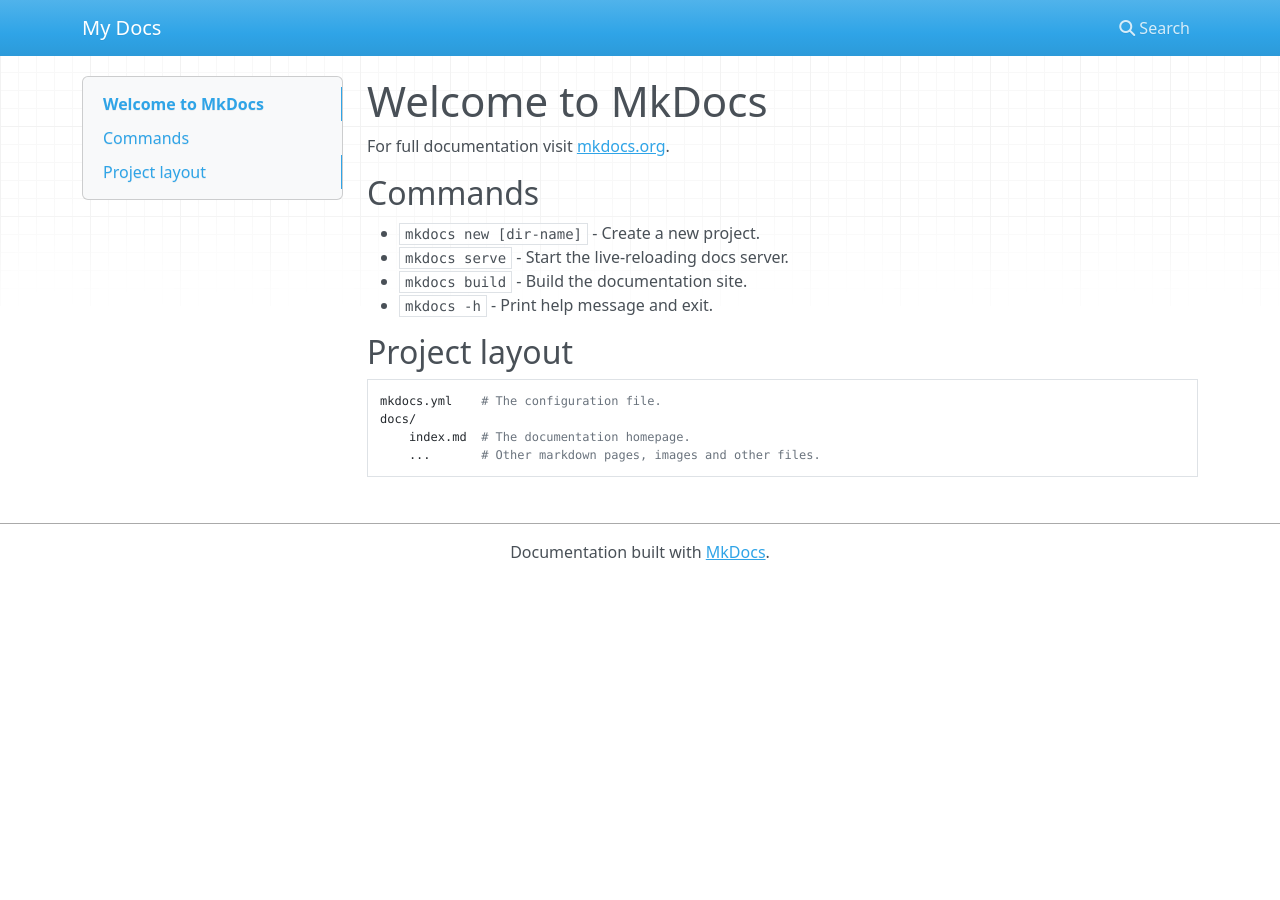
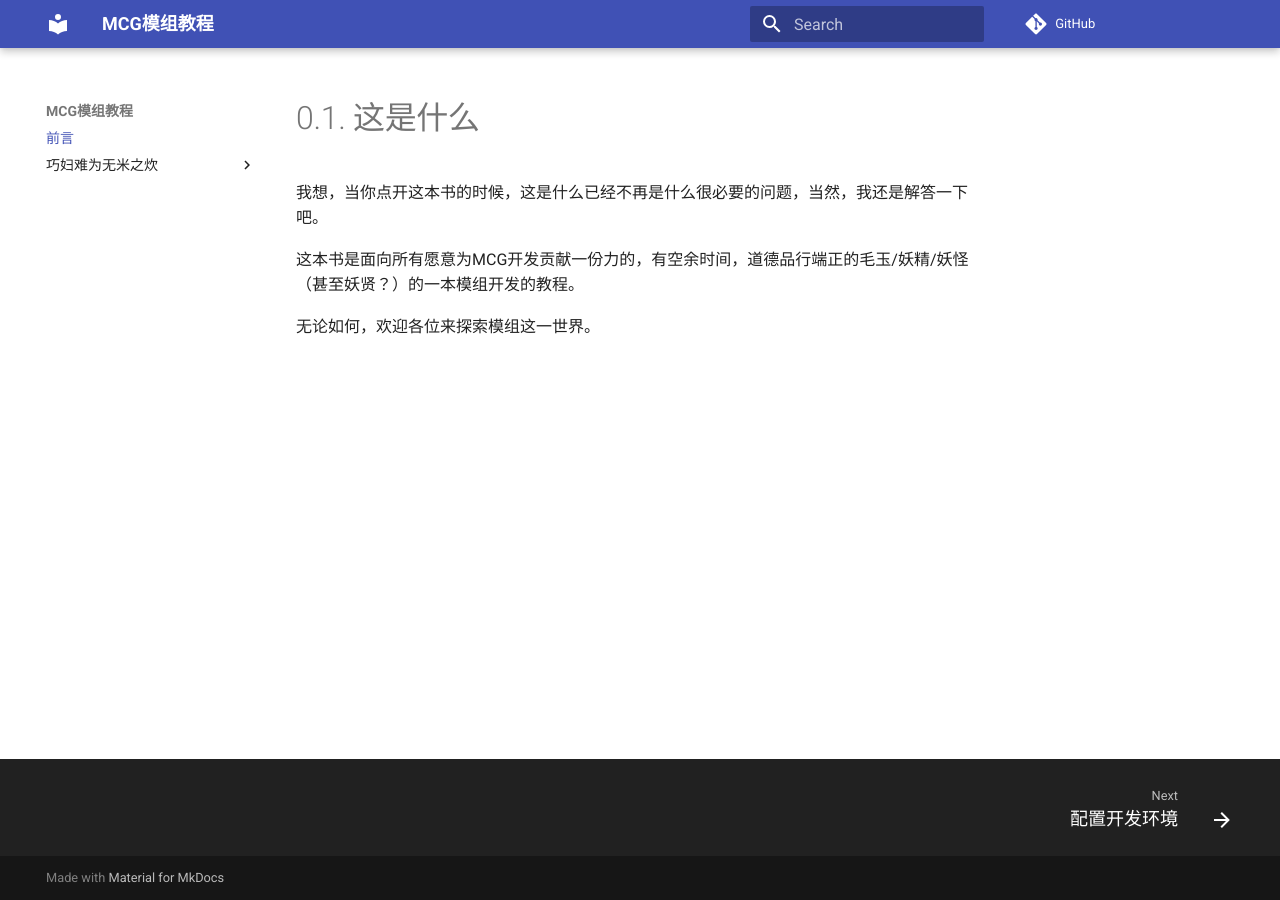
Before and after one commit to MineCraftGensoukyo/ModdingTutorial, an MkDocs documentation site: the page built from docs/index.md, in a window 1280 px wide. Built offline with MkDocs 1.6.1 and Material for MkDocs 9.7.7, drawn with Linux system fonts in a browser that asks for light colours; nearby versions of some CDN libraries; comment, search, counter and statistics services are not loaded.

Commit message:
编写前言以及其它部分内容

```diff
--- a/docs/index.md
+++ b/docs/index.md
@@ -1,17 +1,6 @@
-# Welcome to MkDocs
+# 0.1. 这是什么
+我想，当你点开这本书的时候，这是什么已经不再是什么很必要的问题，当然，我还是解答一下吧。
 
-For full documentation visit [mkdocs.org](https://www.mkdocs.org).
+这本书是面向所有愿意为MCG开发贡献一份力的，有空余时间，道德品行端正的毛玉/妖精/妖怪（甚至妖贤？）的一本模组开发的教程。
 
-## Commands
-
-* `mkdocs new [dir-name]` - Create a new project.
-* `mkdocs serve` - Start the live-reloading docs server.
-* `mkdocs build` - Build the documentation site.
-* `mkdocs -h` - Print help message and exit.
-
-## Project layout
-
-    mkdocs.yml    # The configuration file.
-    docs/
-        index.md  # The documentation homepage.
-        ...       # Other markdown pages, images and other files.
+无论如何，欢迎各位来探索模组这一世界。
--- a/mkdocs.yml
+++ b/mkdocs.yml
@@ -1 +1,13 @@
-site_name: My Docs
+site_name: MCG模组教程
+theme:
+  name: material
+  features:
+    - navigation.footer
+    - navigation.indexes
+repo_url: https://github.com/MineCraftGensoukyo/ModdingTutorial
+
+nav:
+  - 前言: index.md
+  - 巧妇难为无米之炊:
+      - 配置开发环境: build-environment/building.md
+      - 一些概念: build-environment/conceptions.md
```
Also changed, not shown: docs/build-environment/building.md (added, +4 -0 lines), docs/build-environment/conceptions.md (added, +21 -0 lines).
